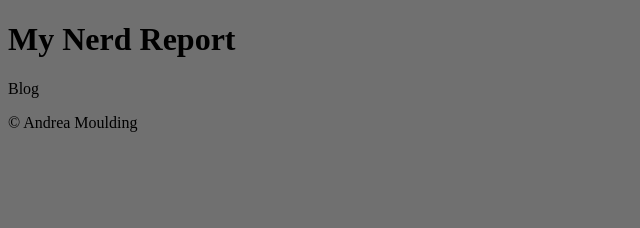
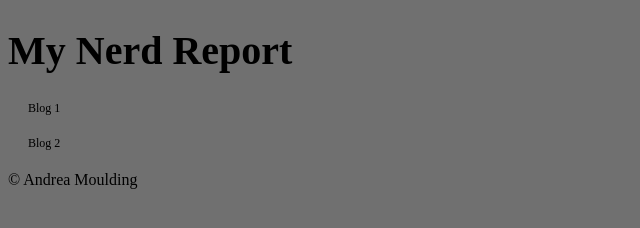
Before and after one commit to Andreamsofcake/Sass-Methods, a plain HTML site: page index.html in a window 1280 px wide. Shown: the whole page, without its empty margins (0-640 px from the left). Drawn offline with Linux system fonts and the light colour scheme.

Commit message:
blog entry wit sass styling

```diff
--- a/index.html
+++ b/index.html
@@ -13,7 +13,12 @@
   <body>
     <div class="blog">
       <h1>My Nerd Report</h1>
-      <a class="entry">Blog</a>
+      <div class="entry">
+        <p>Blog 1</p>
+      </div>
+      <div class="entry">
+        <p>Blog 2</p>
+      </div>
       <p>&copy; Andrea Moulding </p>
     </div>
   </body>
--- a/test.scss
+++ b/test.scss
@@ -4,25 +4,23 @@
 body {
   background: #707070;
 }
-.blog .entry {
+.blog {
   h1{
     font-size: 40px;
     &:hover{
       color: blue;
     }
   }
-  a{
+}
+.entry p{
+    font-size: 12px;
+    margin: 20px;
     &:hover{
       color: blue;
     }
-  }
-  p{
-    font-size: 12px;
-    margin: 20px;
     html.csscolums &{
     column-count: 2;
     column-gap: 10px;
     margin: 10px;
-    }
   }
 }
```
Also changed, not shown: test.css, 1 other file.
